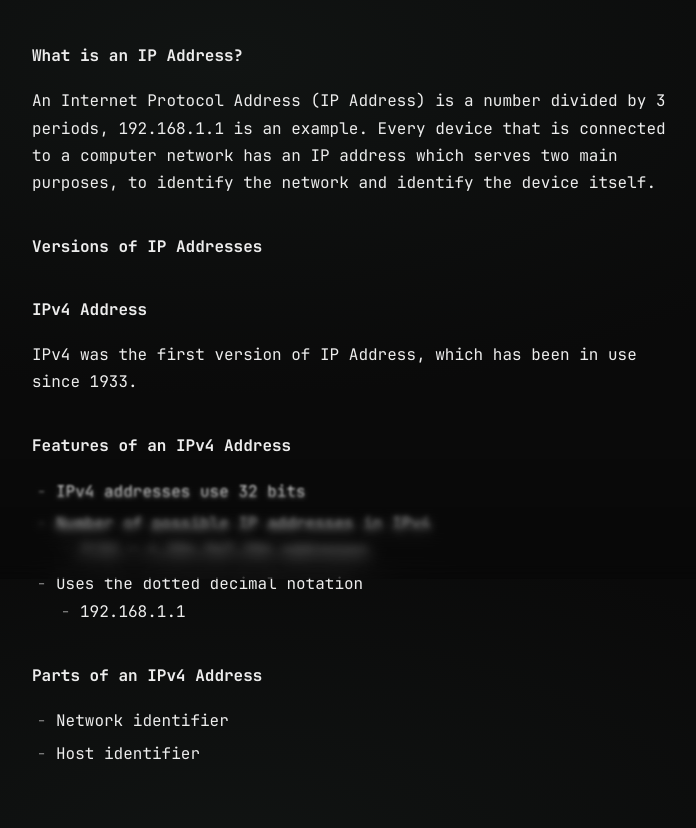
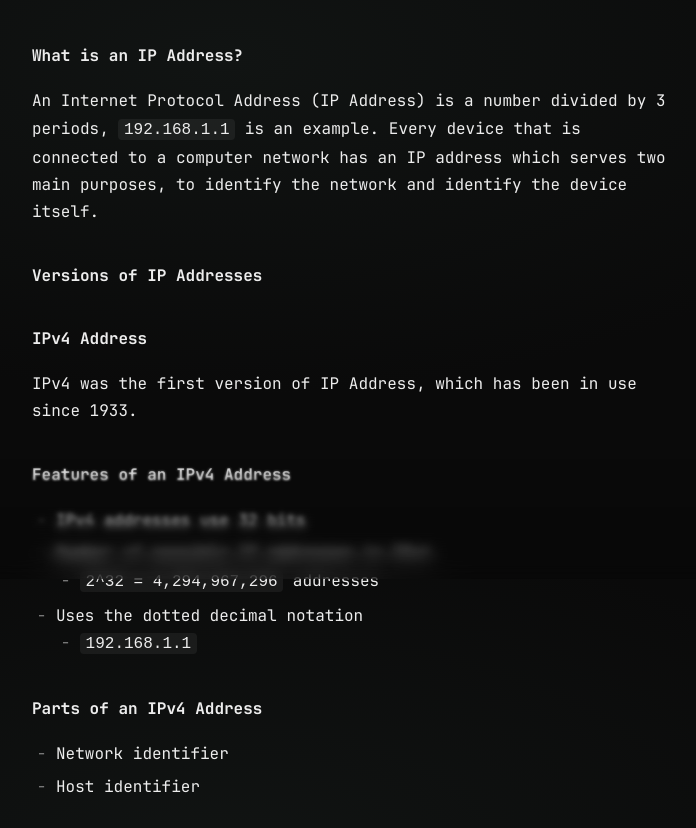
Before and after one commit to Saikomantisu/portfolio, an Astro site: page /blog/internet-addressing in a window 1280 px wide. Shown: the part 221-1049 px from the top of the page, without its empty margins (286-982 px from the left). Built offline with nearby package versions, Linux system fonts and the light colour scheme; Astro itself is replaced by a stand-in of ours; some packages are replaced by stand-ins of ours.

Commit message:
Update display name to Ravinath Rajapakshe
- Change name in profile.yaml and favicon title
- Regenerate Open Graph image
- Wrap IP address examples in inline code in internet-addressing post

```diff
--- a/src/content/blog/internet-addressing.md
+++ b/src/content/blog/internet-addressing.md
@@ -5,7 +5,7 @@ date: 2024-11-12
 ---
 
 #### What is an IP Address?
-An Internet Protocol Address (IP Address) is a number divided by 3 periods, 192.168.1.1 is an example. Every device that is connected to a computer network has an IP address which serves two main purposes, to identify the network and identify the device itself.
+An Internet Protocol Address (IP Address) is a number divided by 3 periods, `192.168.1.1` is an example. Every device that is connected to a computer network has an IP address which serves two main purposes, to identify the network and identify the device itself.
 
 #### Versions of IP Addresses
 
@@ -15,9 +15,9 @@ IPv4 was the first version of IP Address, which has been in use since 1933.
 ##### Features of an IPv4 Address
 - IPv4 addresses use 32 bits
 - Number of possible IP addresses in IPv4
-	- 2^32 = 4,294,967,296 addresses
+	- `2^32 = 4,294,967,296` addresses
 - Uses the dotted decimal notation
-	- 192.168.1.1
+	- `192.168.1.1`
 
 ##### Parts of an IPv4 Address
 - Network identifier
--- a/src/content/profile.yaml
+++ b/src/content/profile.yaml
@@ -1,5 +1,5 @@
 me:
-  name: Ravinath Akalanka
+  name: Ravinath Rajapakshe
   role: Developer & designer
   company:
     name: NexGen Devs
```
Also changed, not shown: public/favicon.svg, public/og.png.
